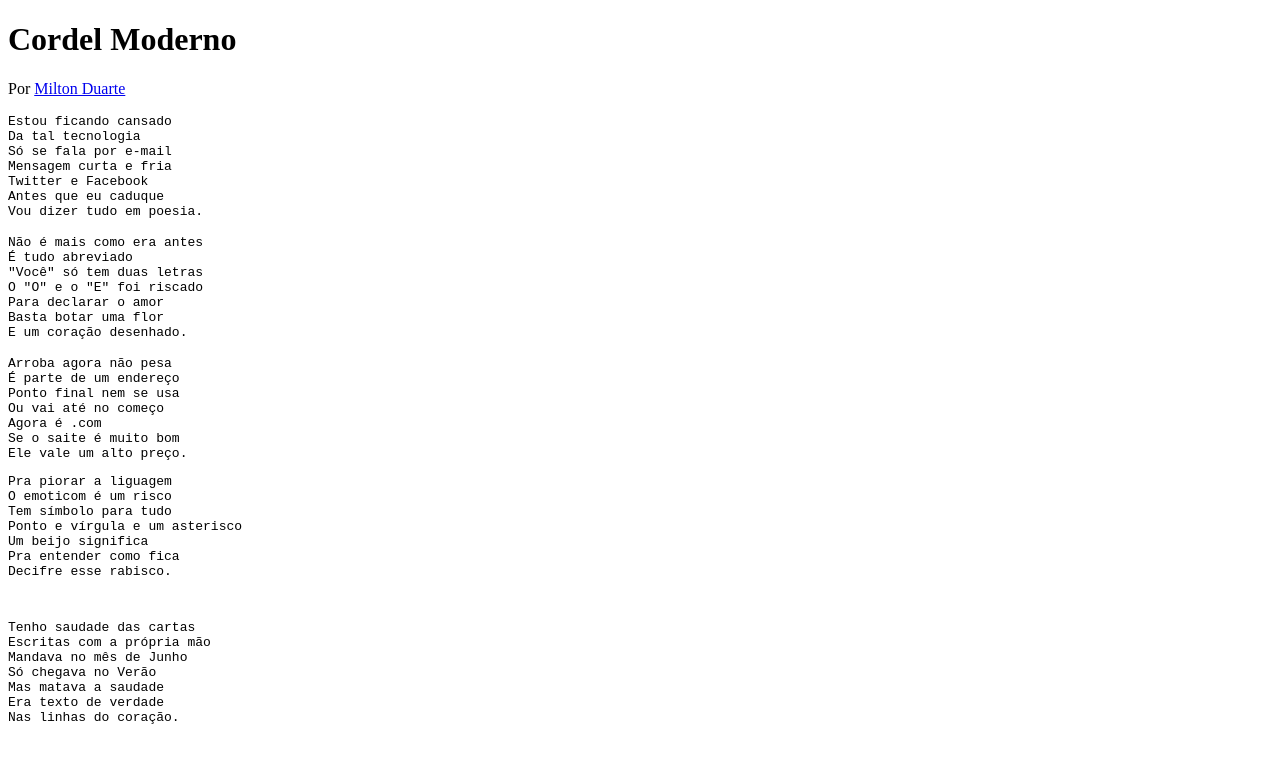
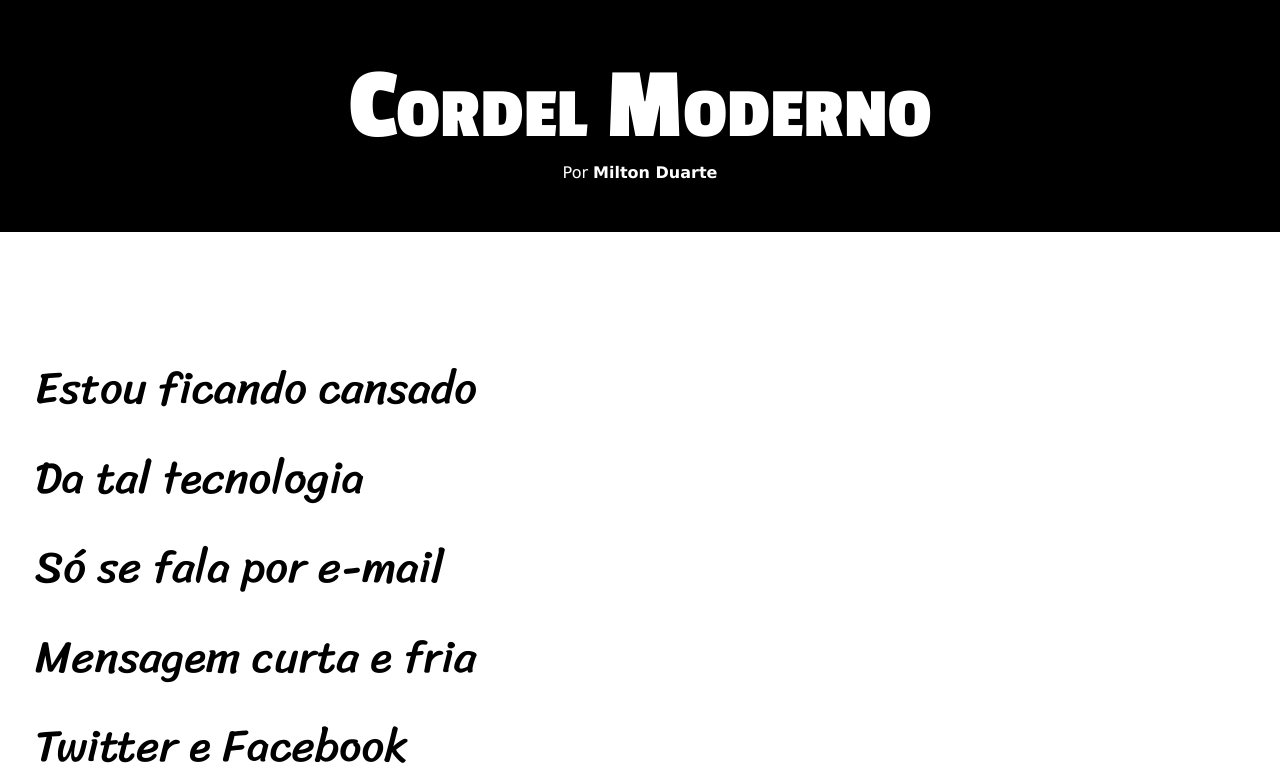
Before and after one commit to AdilsonHD/html-css, a plain HTML site: page desafios/desafio012/index.html in a window 1280 px wide. Shown: the top 763 px of the page. Drawn offline with Linux system fonts and the light colour scheme.

Commit message:
cordel moderno

```diff
--- a/desafios/desafio012/estilo/style.css
+++ b/desafios/desafio012/estilo/style.css
@@ -1,5 +1,115 @@
 @charset "utf-8";
 
+@import url('https://fonts.googleapis.com/css2?family=Passion+One:wght@400;700;900&family=Sriracha&display=swap');
+
+:root {
+    --fonte1: Verdana, Geneva, Tahoma, sans-serif;
+    --fonte2: "Passion One", serif;
+    --fonte3: "Sriracha", serif;
+
+}
 pre {
     white-space: pre-line;
+    font-family: var(--fonte3);
+    font-size: 3.5vw;
+    line-height: 2em;
+
 }
+
+* {
+    margin: 0px;
+    padding: 0px;
+
+
+}
+
+header {
+    background-color: black;
+    color: white;
+    text-align: center;
+
+}
+header > h1 {
+    padding-top: 50px;
+    font-variant: small-caps;
+    font-family: var(--fonte2);
+    font-size: 8vw;
+
+}
+header > p {
+    padding-bottom: 50px;
+
+}
+
+html, body {
+    background-color: darkgray;
+    min-height: 100vh;
+    font-family: var(--fonte1);
+
+
+}
+
+a {
+    color: white;
+    text-decoration: none;
+    font-weight: bolder;
+}
+a:hover {
+    text-decoration: underline;
+}
+
+section{
+    padding-top: 10vh;
+    padding-bottom: 10vh;
+    line-height: 2em;
+    padding-left: 35px;
+    font-family: var(--fonte3);
+
+}
+section.normal {
+    background-color: white;
+    color: black;
+
+}
+section.imagem {
+    background-color: rgb(69, 68, 68);
+    color: white;
+    box-shadow: inset 6px 6px 13px rgba(0, 0, 0, 0.503);
+    background-attachment: fixed;
+
+}
+section.imagem  p {
+    background-color: rgba(0, 0, 0, 0.519);
+    display: inline-block;
+    padding: 5px;
+    text-shadow: 1px 1px 0px black;
+
+
+
+}
+section#img01 {
+    background-image: url('../imagens/background001.jpg');
+    background-position: right center;
+    background-size: cover;
+
+}
+section#img02 {
+    background-image: url('../imagens/background002.jpg');
+    background-size: cover;
+}
+
+section > p {
+    padding-bottom: 2em;
+}
+section pre p {
+    padding-bottom: 2em;
+}
+
+footer {
+    background-color: black;
+    text-align: center;
+    color: white;
+    padding: 10px;
+    font-family: var(--fonte1);
+
+}
--- a/desafios/desafio012/index.html
+++ b/desafios/desafio012/index.html
@@ -14,7 +14,7 @@
 
     </header>
 
-    <section>
+    <section class="normal">
         <p>
             <pre>
                 Estou ficando cansado
@@ -29,9 +29,10 @@
     </section>
 
 
-    <section>
+    <section class="imagem" id="img01">
+
+            <pre>
                 <p>
-            <pre>
                     Não é mais como era antes
                     É tudo abreviado
                     "Você" só tem duas letras
@@ -39,13 +40,14 @@
                     Para declarar o amor
                     Basta botar uma flor
                     E um coração desenhado.
+                </p>
             </pre>
-        </p>
+
     </section>
 
 
 
-    <section>
+    <section class="normal">
         <pre>
             <p> Arroba agora não pesa
                 É parte de um endereço
@@ -60,13 +62,11 @@
                 Ponto e vírgula e um asterisco
                 Um beijo significa
                 Pra entender como fica
-                Decifre esse rabisco.
-            </p>
+                Decifre esse rabisco.</p>
         </pre>
     </section>
-    <section>
-        <pre>
-            <p> Tenho saudade das cartas
+    <section class="imagem" id="img02">
+        <pre><p>Tenho saudade das cartas
                 Escritas com a própria mão
                 Mandava no mês de Junho
                 Só chegava no Verão
@@ -77,7 +77,7 @@
         </pre>
     </section>
 
-    <section>
+    <section class="normal">
         <pre>
             <p> Agora, escrevo e envio
                 Chegando na mesma hora
```
Lines whose indentation alone changed are shown as unchanged.
